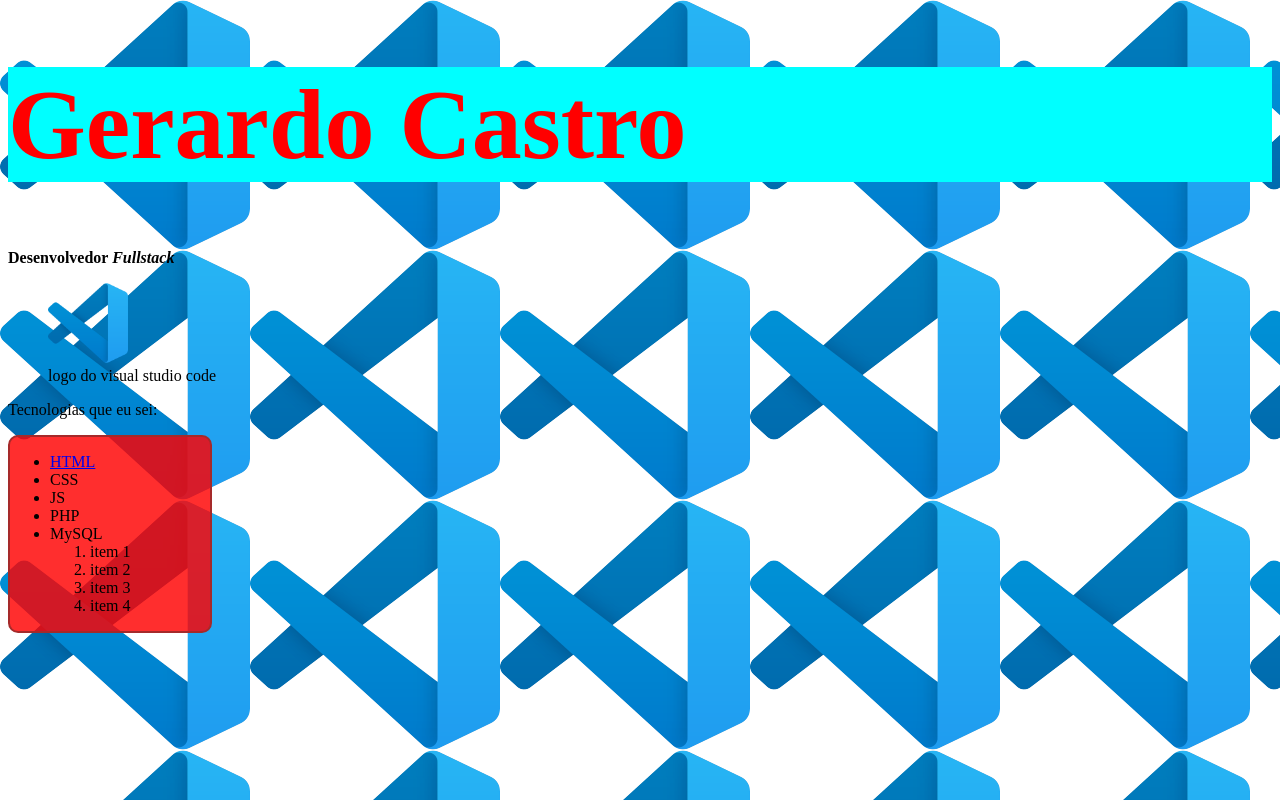
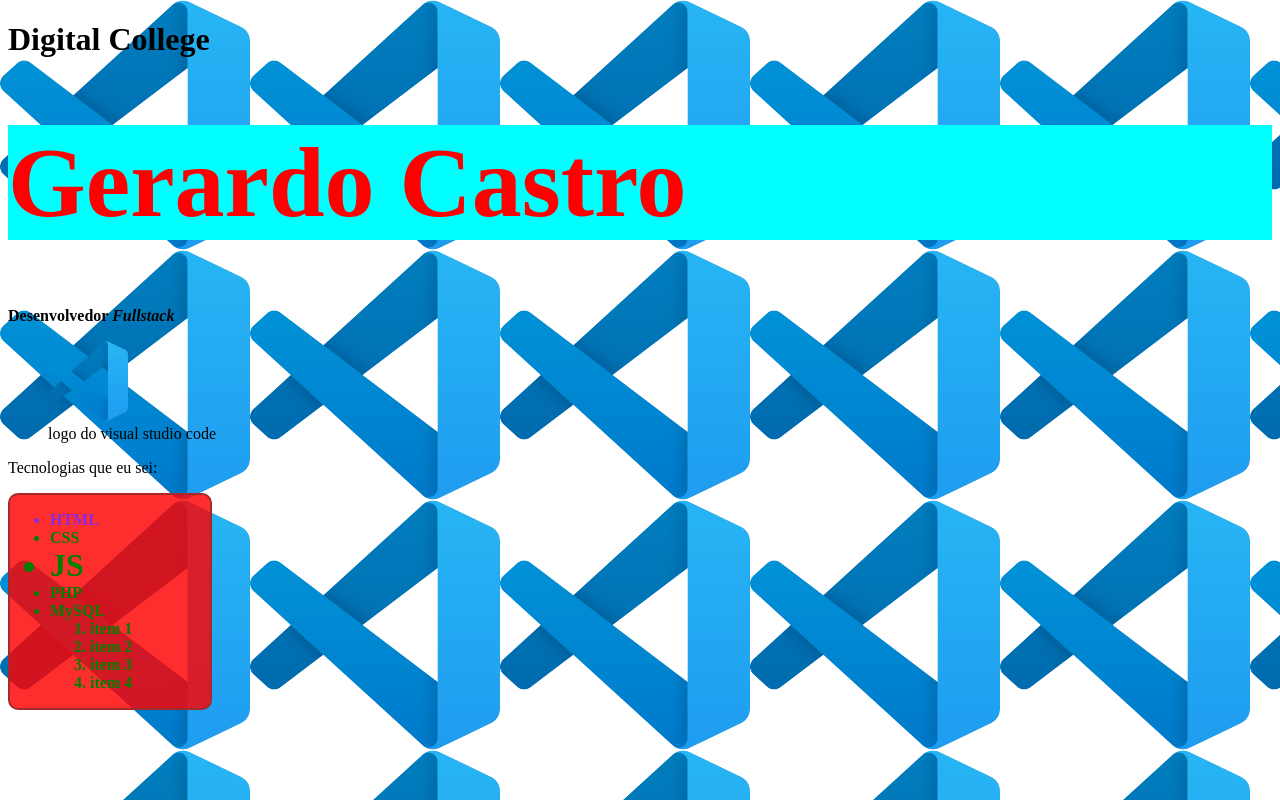
Before and after one commit to lenerdz/aula-1, a plain HTML site: page index.html in a window 1280 px wide. Drawn offline with Linux system fonts and the light colour scheme.

Commit message:
aula terça

```diff
--- a/index.html
+++ b/index.html
@@ -1,16 +1,16 @@
 <!DOCTYPE html>
 <html lang="en">
+
 <head>
     <meta charset="UTF-8">
     <meta name="viewport" content="width=device-width, initial-scale=1.0">
     <title>Aula 1</title>
+    <link rel="stylesheet" href="style.css">
 </head>
-<body style="background-image: url('Visual_Studio_Code_1.35_icon.svg.webp');">
-    <h1 style="
-        color: red;
-        background-color: cyan;
-        font-size: 100px;
-    "><b>Gerardo Castro</b></h1>
+
+<body>
+    <h1>Digital College</h1>
+    <h1 class="nome"><b>Gerardo Castro</b></h1>
     <p><b>Desenvolvedor <i>Fullstack</i></b></p>
 
     <figure>
@@ -20,17 +20,11 @@
 
     <p>
         Tecnologias que eu sei:
-
-        <div style="
-        background-color: rgba(255, 0, 0, 0.82);
-        width: 200px;
-        border: 2px solid brown;
-        border-radius: 10px;
-        ">
+    <div>
         <ul>
-                <li><a href="https://developer.mozilla.org/pt-BR/" target="_blank">HTML</a></li>
+            <li>HTML</li>
             <li>CSS</li>
-                <li>JS</li>
+            <li id="item-javascript">JS</li>
             <li>PHP</li>
             <li>MySQL</li>
             <ol>
@@ -41,8 +35,7 @@
             </ol>
         </ul>
     </div>
+    </p>
+</body>
 
-    </p>
-
-</body>
 </html>
--- /dev/null
+++ b/style.css
@@ -0,0 +1,44 @@
+body {
+    background-image: url('Visual_Studio_Code_1.35_icon.svg.webp');
+}
+
+h1.nome {
+    color: red;
+    background-color: cyan;
+    font-size: 100px;
+}
+
+#item-javascript {
+    font-size: 2em;
+}
+
+ul {
+    color: green;
+    font-weight: bolder;
+}
+
+div {
+    background-color: rgba(255, 0, 0, 0.82);
+    width: 200px;
+    border: 2px solid brown;
+    border-radius: 10px;
+    transition: 0.5s;
+}
+
+div:hover {
+    width: 250px;
+    transition: 0.5s;
+}
+
+ul > li:first-child {
+    color: blueviolet;
+}
+
+li {
+    transition: 0.5s;
+}
+
+li:hover {
+    color: ivory;
+    transition: 0.5s;
+}
```
Lines whose indentation alone changed are shown as unchanged.
